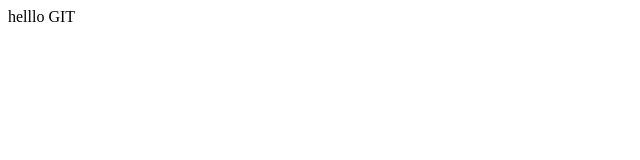
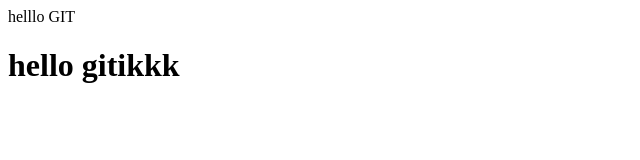
Before and after one commit to armineyordanyan15/lesson1, a plain HTML site: page index.html in a window 1280 px wide. Shown: the whole page, without its empty margins (0-640 px from the left). Drawn offline with Linux system fonts and the light colour scheme.

Commit message:
added h1

```diff
--- a/index.html
+++ b/index.html
@@ -7,5 +7,6 @@
 </head>
 <body>
     helllo GIT
+    <h1>hello gitikkk</h1>
 </body>
 </html>
```
